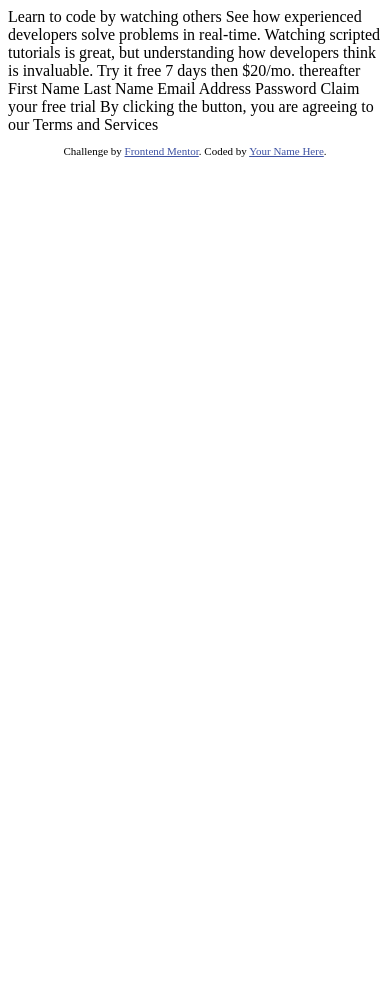
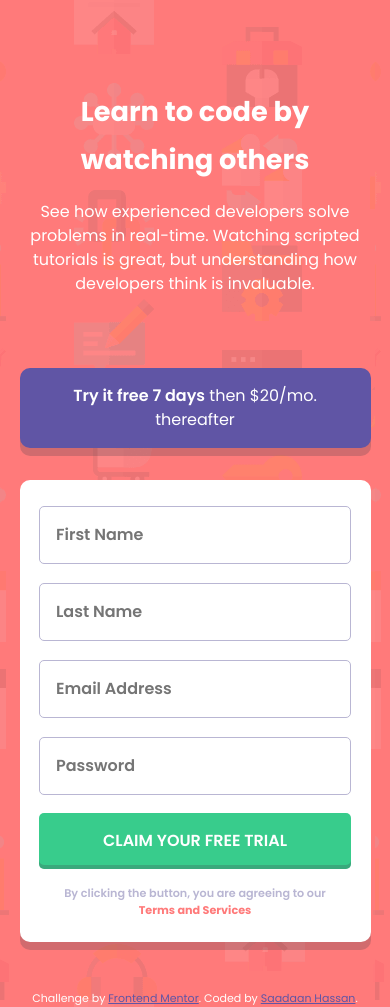
Before and after one commit to Saadaan-Hassan/intro-component-with-sign-up-form, a plain HTML site: page index.html in a window 390 px wide. Before the commit the page ends 844 px from the top, so only its background shows below. Drawn offline with Linux system fonts and the light colour scheme.

Commit message:
Write the code

```diff
--- a/css/style.css
+++ b/css/style.css
@@ -0,0 +1,328 @@
+@import url("https://fonts.googleapis.com/css2?family=Poppins:wght@400;500;600;700&display=swap");
+
+/* -----CSS Reset----- */
+
+/* Box sizing rules */
+*,
+*::before,
+*::after {
+  box-sizing: border-box;
+}
+
+/* Remove default margin */
+* {
+  margin: 0;
+  padding: 0;
+  font: inherit;
+}
+
+/* Remove list styles on ul, ol elements with a list role, which suggests default styling will be removed */
+ul[role="list"],
+ol[role="list"] {
+  list-style: none;
+}
+
+/* Set core root defaults */
+html:focus-within {
+  scroll-behavior: smooth;
+}
+
+/* Set core body defaults */
+body {
+  min-height: 100vh;
+  text-rendering: optimizeSpeed;
+  line-height: 1.5;
+}
+
+/* A elements that don't have a class get default styles */
+a:not([class]) {
+  text-decoration-skip-ink: auto;
+}
+
+/* Make images easier to work with */
+img,
+picture {
+  max-width: 100%;
+  display: block;
+}
+
+/* Inherit fonts for inputs and buttons */
+input,
+button,
+textarea,
+select {
+  font: inherit;
+}
+
+/* Remove all animations, transitions and smooth scroll for people that prefer not to see them */
+@media (prefers-reduced-motion: reduce) {
+  html:focus-within {
+    scroll-behavior: auto;
+  }
+
+  *,
+  *::before,
+  *::after {
+    animation-duration: 0.01ms !important;
+    animation-iteration-count: 1 !important;
+    transition-duration: 0.01ms !important;
+    scroll-behavior: auto !important;
+  }
+}
+
+/* -----CSS Custom Properties----- */
+:root {
+  /* Colors */
+  --color-primary-300: hsl(154, 59%, 51%);
+  --color-primary-200: hsl(0, 100%, 74%);
+
+  --color-accent: hsl(248, 32%, 49%);
+
+  --color-neutral-900: hsl(249, 10%, 26%);
+  --color-neutral-200: hsl(246, 25%, 77%);
+  --color-neutral-100: hsl(0, 100%, 100%);
+
+  /* Font Family */
+  --ff-primary: "Poppins", sans-serif;
+
+  /* Font Weights */
+  --fw-regular: 400;
+  --fw-medium: 500;
+  --fw-semi-bold: 600;
+  --fw-bold: 700;
+
+  /* Font Sizes */
+  --fs-large: 2.7rem;
+  --fs-medium: 1rem;
+  --fs-small: 0.7rem;
+}
+
+/* ----Utility Classes---- */
+.flex {
+  display: flex;
+  align-items: center;
+}
+
+/* Font Weights */
+.fw-regular {
+  font-weight: var(--fw-regular);
+}
+
+.fw-medium {
+  font-weight: var(--fw-medium);
+}
+
+.fw-semi-bold {
+  font-weight: var(--fw-semi-bold);
+}
+
+.fw-bold {
+  font-weight: var(--fw-bold);
+}
+
+/* Font Sizes */
+.fs-large {
+  font-size: var(--fs-large);
+}
+
+.fs-medium {
+  font-size: var(--fs-medium);
+}
+
+.fs-small {
+  font-size: var(--fs-small);
+}
+
+/* Font Colors */
+.fc-primary-200 {
+  color: var(--color-primary-200);
+}
+
+.fc-neutral-200 {
+  color: var(--color-neutral-200);
+}
+
+.fc-neutral-900 {
+  color: var(--color-neutral-900);
+}
+
+/* Background Colors */
+.bc-accent {
+  background-color: var(--color-accent);
+}
+
+.bc-neutral-100 {
+  background-color: var(--color-neutral-100);
+}
+
+.bc-primary-300 {
+  background-color: var(--color-primary-300);
+}
+
+.box-shadow {
+  box-shadow: 0 8px hsla(249.2, 9.8%, 26.1%, 0.24);
+}
+
+/* ----Body---- */
+body {
+  background: var(--color-primary-200) url(../images/bg-intro-desktop.png);
+  font-family: var(--ff-primary);
+  color: var(--color-neutral-100);
+  flex-direction: column;
+}
+
+main {
+  width: 80vw;
+  margin: 6rem auto;
+}
+
+.intro-container h1 {
+  line-height: 3rem;
+  margin-bottom: 1.5rem;
+}
+
+.form-container {
+  --outter-radius: 10px;
+  --inner-radius: 5px;
+  --child-width: 34vw;
+}
+
+.form-container p,
+.form-container form {
+  border-radius: var(--outter-radius);
+}
+
+.form-container > p {
+  margin-bottom: 2rem;
+  padding: 1rem;
+  text-align: center;
+}
+
+form {
+  flex-direction: column;
+  padding: 3rem;
+}
+
+form input {
+  width: var(--child-width);
+  padding: 1rem 2rem;
+  margin: 0.7rem 0 0.4rem;
+  border: 1px solid var(--color-neutral-200);
+  border-radius: var(--inner-radius);
+}
+
+form input:focus-within {
+  outline: 1px solid rgba(0, 0, 0, 0.7);
+}
+
+input[type='email']:invalid,
+.error-icon{
+  outline: 1px solid var(--color-primary-200);
+  border: none;
+  background-image: url("../images/icon-error.svg");
+  background-repeat: no-repeat;
+  background-position: 95%;
+}
+
+.error-message {
+  align-self: flex-end;
+  font-style: italic;
+  margin-bottom: 0.4rem;
+  margin-right: 0.4rem;
+  display: none;
+}
+
+.display{
+  display: block;
+}
+
+.btn {
+  border: none;
+  padding: 1rem;
+  margin-block: 0.7rem;
+  width: var(--child-width);
+  border-radius: var(--inner-radius);
+  text-transform: uppercase;
+  color: var(--color-neutral-100);
+  box-shadow: inset 0 -4px hsla(249.2, 9.8%, 26.1%, 0.24);
+  cursor: pointer;
+}
+
+.btn:hover {
+  background-color: hsla(154, 59%, 51%, 0.7);
+}
+
+/* ----Footer---- */
+
+footer {
+  margin-top: 3rem;
+}
+
+.attribution {
+  font-size: 11px;
+  text-align: center;
+}
+.attribution a {
+  color: var(--color-accent);
+}
+
+/* Media Quries */
+@media screen and (max-width: 40em) {
+  :root {
+    --fs-large: 1.7rem;
+  }
+
+  body {
+    background-image: url(../images/bg-intro-mobile.png);
+    text-align: center;
+  }
+
+  main {
+    width: 90vw;
+    margin: auto;
+  }
+
+  .intro-container {
+    margin: 4.5rem 0;
+  }
+
+  .intro-container h1 {
+    width: 70vw;
+    margin: 1rem auto;
+  }
+
+  .intro-container p {
+    width: 85vw;
+  }
+
+  .form-container {
+    --child-width: 80vw;
+  }
+
+  .form-container p:first-child {
+    padding: 1rem 3rem;
+  }
+
+  .form-container p:last-child {
+    padding: 0.5rem 1.4rem;
+  }
+
+  form {
+    padding: 1rem;
+  }
+
+  form input {
+    width: var(--child-width);
+    margin: 0.6rem 0 .6rem;
+    padding-inline: 1rem;
+  }
+
+  .btn {
+    width: var(--child-width);
+    margin-block: 0.5rem;
+  }
+
+  .flex {
+    flex-direction: column;
+  }
+}
--- a/index.html
+++ b/index.html
@@ -1,42 +1,80 @@
 <!DOCTYPE html>
 <html lang="en">
   <head>
-  <meta charset="UTF-8">
-  <meta name="viewport" content="width=device-width, initial-scale=1.0"> <!-- displays site properly based on user's device -->
+    <meta charset="UTF-8" />
+    <meta name="viewport" content="width=device-width, initial-scale=1.0" />
 
-  <link rel="icon" type="image/png" sizes="32x32" href="./images/favicon-32x32.png">
+    <link
+      rel="icon"
+      type="image/png"
+      sizes="32x32"
+      href="./images/favicon-32x32.png"
+    />
+    <link rel="stylesheet" href="./css/style.css" />
 
     <title>Frontend Mentor | Intro component with sign up form</title>
+  </head>
+  <body class="flex">
+    <main class="flex">
+      <section class="intro-container">
+        <h1 class="fs-large fw-bold">Learn to code by watching others</h1>
+        <p class="fs-medium fw-regular">
+          See how experienced developers solve problems in real-time. Watching
+          scripted tutorials is great, but understanding how developers think is
+          invaluable.
+        </p>
+      </section>
+      <section class="form-container">
+        <p class="fs-medium bc-accent box-shadow">
+          <span class="fw-semi-bold">Try it free 7 days</span> then $20/mo.
+          thereafter
+        </p>
 
-  <!-- Feel free to remove these styles or customise in your own stylesheet 👍 -->
-  <style>
-    .attribution { font-size: 11px; text-align: center; }
-    .attribution a { color: hsl(228, 45%, 44%); }
-  </style>
-</head>
-<body>
+        <form id="form" action="#"
+          class="bc-neutral-100 flex fc-neutral-900 fw-semi-bold fs-medium box-shadow"
+          onsubmit="return validateForm()"
+        >
+          <input name="fname" type="text" placeholder="First Name" />
+          <p class="fs-small error-message fc-primary-200">
+            First Name cannot be empty
+          </p>
+          <input name="lname" type="text" placeholder="Last Name " />
+          <p class="fs-small error-message fc-primary-200">
+            Last Name cannot be empty
+          </p>
+          <input name="email" type="email" placeholder="Email Address" />
+          <p class="fs-small error-message fc-primary-200">
+            Email cnnot be empty
+          </p>
+          <p id="email-error" class="fs-small error-message fc-primary-200">
+            Look like this is not an email
+          </p>
+          <input name="password" type="password" placeholder="Password" />
+          <p class="fs-small error-message fc-primary-200">
+            Password cannot be empty
+          </p>
 
-  Learn to code by watching others
+          <input id="btn" class="btn bc-primary-300" type="submit" value="Claim your free trial">
 
-  See how experienced developers solve problems in real-time. Watching scripted tutorials is great,
-  but understanding how developers think is invaluable.
-
-  Try it free 7 days then $20/mo. thereafter
-
-  First Name
-  Last Name
-  Email Address
-  Password
-
-  Claim your free trial
-
-  By clicking the button, you are agreeing to our Terms and Services
+          <p class="fs-small fc-neutral-200 fw-semi-bold">
+            By clicking the button, you are agreeing to our
+            <span class="fw-semi-bold fc-primary-200 fw-bold"
+              >Terms and Services</span
+            >
+          </p>
+        </form>
+      </section>
+    </main>
 
     <footer>
       <p class="attribution">
-      Challenge by <a href="https://www.frontendmentor.io?ref=challenge" target="_blank">Frontend Mentor</a>.
-      Coded by <a href="#">Your Name Here</a>.
+        Challenge by
+        <a href="https://www.frontendmentor.io?ref=challenge" target="_blank"
+          >Frontend Mentor</a
+        >. Coded by <a href="https://www.frontendmentor.io/profile/Saadaan-Hassan">Saadaan Hassan</a>.
       </p>
     </footer>
+
+    <script src="./js/script.js"></script>
   </body>
 </html>
--- a/js/script.js
+++ b/js/script.js
@@ -0,0 +1,61 @@
+const error_message = document.querySelector(".error-message");
+const email_error = document.getElementById("email-error");
+const fname = document.getElementById("form").fname;
+const lname = document.getElementById("form").lname;
+const email = document.getElementById("form").email;
+const password = document.getElementById("form").password;
+
+email.oninput = "this.setCustomValidity('')";
+
+function validateForm() {
+  if (
+    validateInput(fname) === false ||
+    validateInput(lname) === false ||
+    validateEmail(email) === false ||
+    validateInput(password) === false
+  ) {
+    if (validateInput(lname) === false) {
+      if (validateEmail(email) === false) {
+        if (validateInput(password) === false) {
+          return false;
+        }
+        return false;
+      }
+      return false;
+    }
+    return false;
+  }
+}
+
+function validateInput(input) {
+  if (!input.value) {
+    input.classList.add("error-icon");
+    input.nextElementSibling.classList.add("display");
+
+    return false;
+  } else {
+    input.classList.remove("error-icon");
+    input.nextElementSibling.classList.remove("display");
+
+    return true;
+  }
+}
+
+function validateEmail(email) {
+  if (validateInput(email) === true) {
+    const regexText =
+      /^(([^<>()[\]\\.,;:\s@"]+(\.[^<>()[\]\\.,;:\s@"]+)*)|(".+"))@((\[[0-9]{1,3}\.[0-9]{1,3}\.[0-9]{1,3}\.[0-9]{1,3}\])|(([a-zA-Z\-0-9]+\.)+[a-zA-Z]{2,}))$/;
+
+    if (regexText.test(String(email.value).toLowerCase())) {
+      email.classList.remove("error-icon");
+      email_error.classList.remove("display");
+      return true;
+    } else {
+      email.classList.add("error-icon");
+      email_error.classList.add("display");
+      return false;
+    }
+  } else {
+    return validateInput(email);
+  }
+}
```
Also changed, not shown: design/active-states.jpg, design/desktop-design.jpg, design/desktop-preview.jpg, design/mobile-design.jpg, screen-shots/Desktop-Invalid-Preview.png (added), screen-shots/Desktop-Preview.png (added), screen-shots/Mobile-Invalid-Preview.png (added), screen-shots/Mobile-Preview.png (added), 1 other file. Lines whose indentation alone changed are shown as unchanged.
